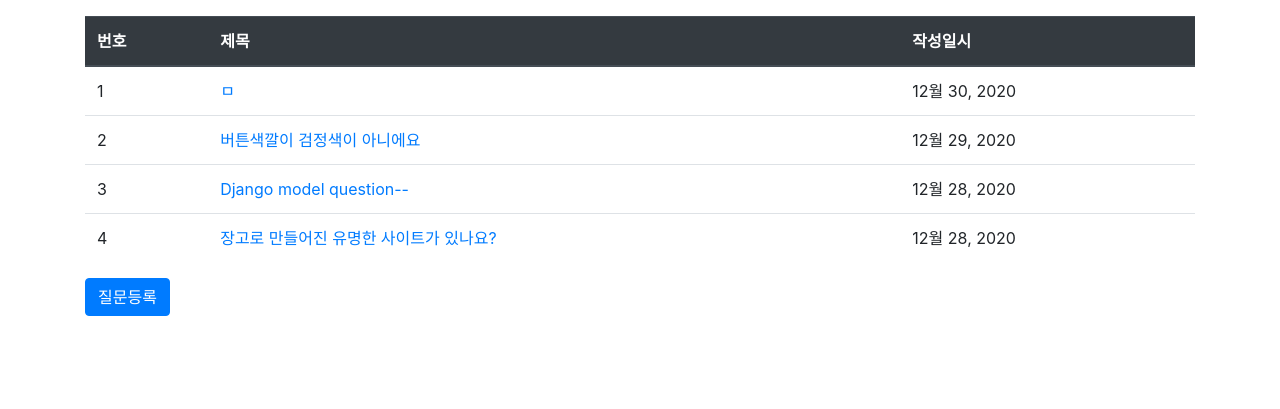
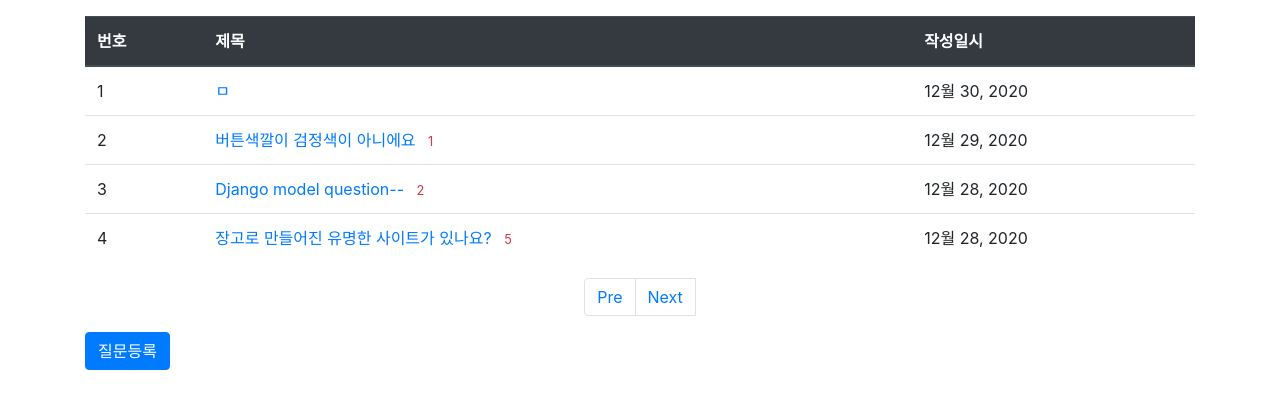
Before and after one commit to JACKEY22/django_learn_Pybo, a Django app: page /pybo/ in a window 1280 px wide. Shown: the part 57-466 px from the top of the page. Run offline with Django 3.2, Linux system fonts and the light colour scheme; data comes from the database, SQL or seed files in the repository; some libraries are stand-ins or nearby versions.

Commit message:
answer count

```diff
--- a/templates/pybo/question_list.html
+++ b/templates/pybo/question_list.html
@@ -15,7 +15,13 @@
             {% for question in question_list %}
             <tr>
                 <td>{{ forloop.counter }}</td>
-                <td><a href="{% url 'pybo:detail' question.id %}">{{question.title}}</a></td>
+                <td>
+                    <a href="{% url 'pybo:detail' question.id %}">{{question.title}}
+                    {% if question.answer_set.count %}
+                        <span class='text-danger small ml-2'>{{ question.answer_set.count }}</span>
+                    {% endif %}
+                    </a>
+                </td>
                 <td>{{question.create_date}}</td>
             </tr>
             {% endfor %}
@@ -26,6 +32,42 @@
             {% endif %}
         </tbody>
     </table>
+    <ul class='pagination justify-content-center'>
+        {% if question_list.has_previous %}
+            <li class='page_item'>
+                <a class='page-link' href='?page={{ question_list.previous_page_number }}'>Pre</a>
+            </li>
+        {% else %}
+            <li class='page-item'>
+                <a class='page-link' tabindex="-1" aria-disabled="true" href="#">Pre</a>
+            </li>
+        {% endif %}
+
+        {% for page_num in question_list.paginator.page_range %}
+            {% if page_num >= start_page and page_num <= end_page %}
+                {% if page_num == question_list.number %}
+                    <li class='page-item active' aria-current="page">
+                        <a class='page-link' href='?page={{ page_num }}'>{{ page_num }}</a>
+                    </li>
+                {% else %}
+                    <li class='page-item'>
+                        <a class='page-link' href='?page={{ page_num }}'>{{ page_num }}</a>
+                    </li>
+                {% endif %}
+            {% endif %}
+        {% endfor %}
+
+        {% if question_list.has_next %}
+            <li class='page_item'>
+                <a class='page-link' href='?page={{ question_list.next_page_number }}'>Next</a>
+            </li>
+        {% else %}
+            <li class='page_item'>
+                <a class='page-link' tabindex='-1' aria-disabled='true' href='#'>Next</a>
+            </li>
+        {% endif %}
+    </ul>
+
     <a href="{% url 'pybo:question_create' %}" class="btn btn-primary">질문등록</a>
 </div>
 
```
